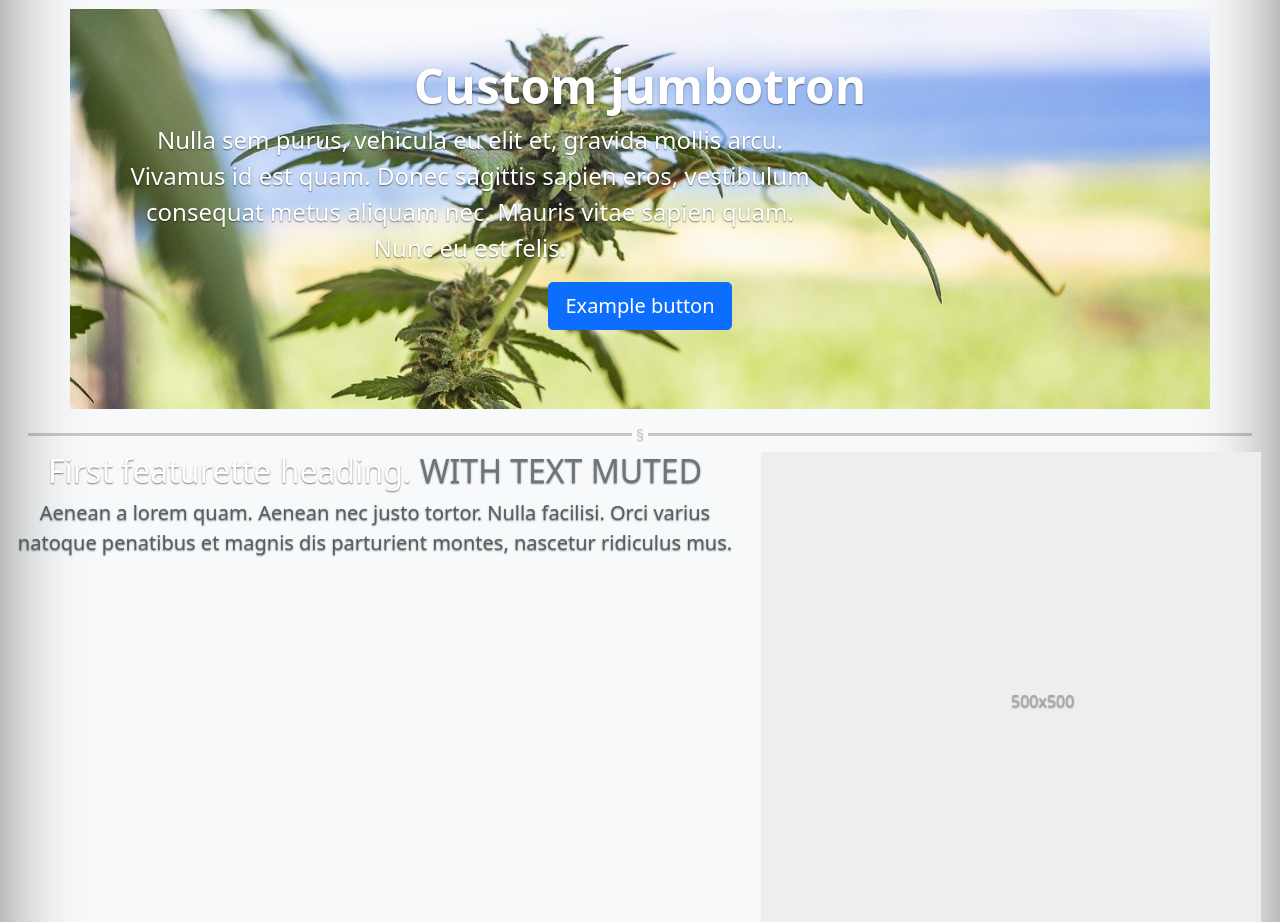
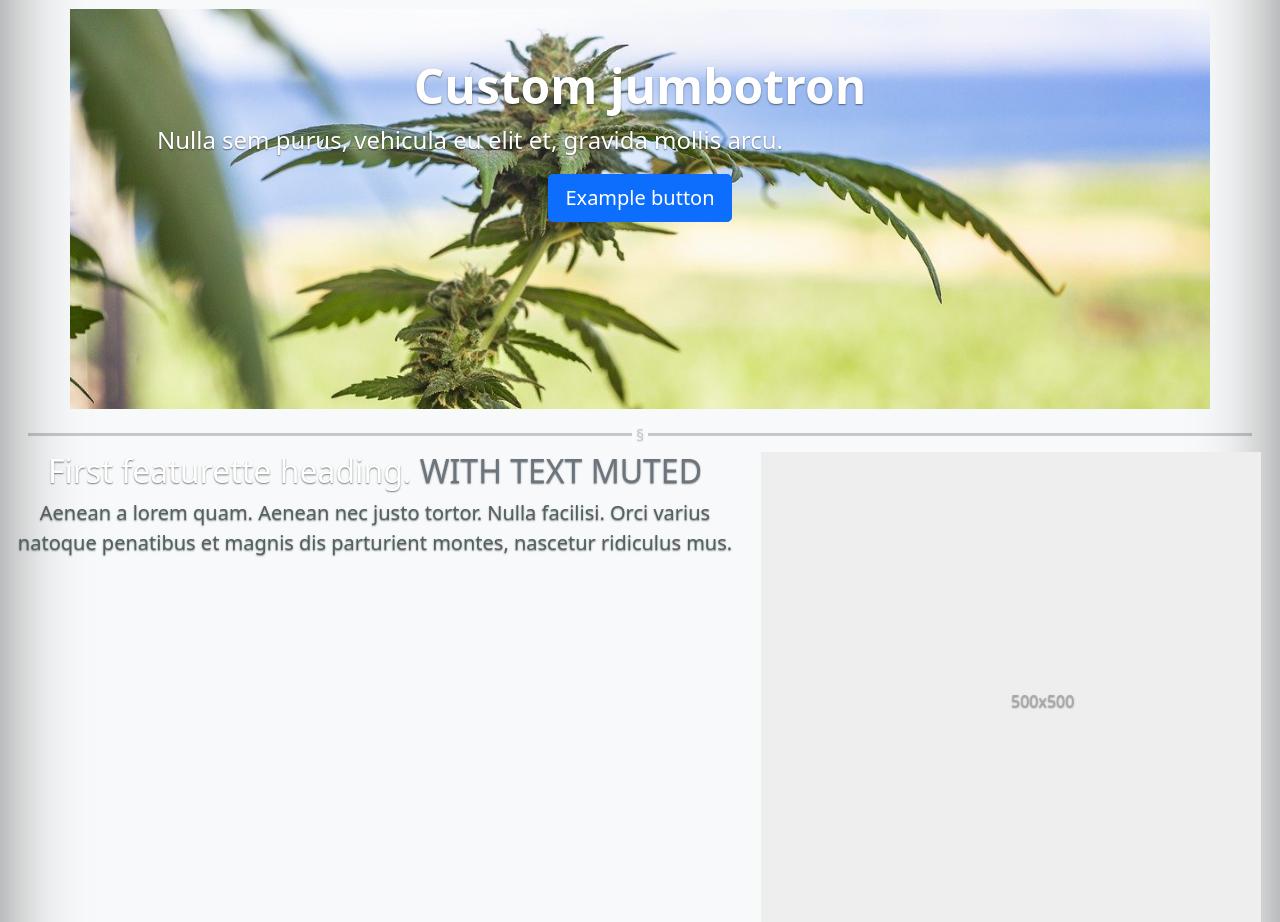
Before and after one commit to Tobias0624/RUCKUSREC, a plain HTML site: page index.html in a window 1280 px wide. Shown: the part 1867-2789 px from the top of the page. Drawn offline with nearby package versions, Linux system fonts and the light colour scheme.

Commit message:
Changed Custom Jumbotron

```diff
--- a/index.html
+++ b/index.html
@@ -259,7 +259,7 @@
             <!--<img class="jum" src="imgs/marijuana-leaf-5315560_1280.jpg" alt="">-->
             <div class="container-fluid ">
               <h1 class="display-5 fw-bold">Custom jumbotron</h1>
-              <p class="col-md-8 fs-4">Nulla sem purus, vehicula eu elit et, gravida mollis arcu. Vivamus id est quam. Donec sagittis sapien eros, vestibulum consequat metus aliquam nec. Mauris vitae sapien quam. Nunc eu est felis.
+              <p class="col-md-8 fs-4">Nulla sem purus, vehicula eu elit et, gravida mollis arcu.
               </p>
               <button class="btn btn-primary btn-lg" type="button">Example button</button>
             </div>
```
